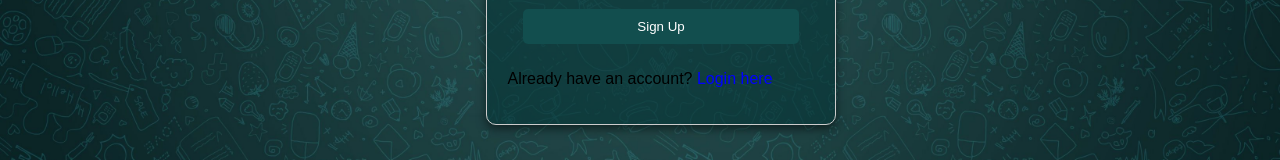
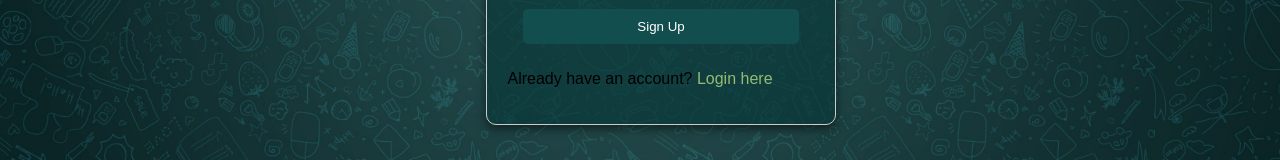
Before and after one commit to Hasindu071/ChatApp-using-React-Firebase-cloud, a React (Create React App) app: page / in a window 1280 px wide. Shown: the part 498-658 px from the top of the page. Built offline with nearby package versions, Linux system fonts and the light colour scheme.

Commit message:
login to siginup route

```diff
--- a/src/components/signInForm.js
+++ b/src/components/signInForm.js
@@ -51,8 +51,8 @@ const Signin = () => {
         <p>
           Don't have an account?{" "}
           <span
-            style={{ color: "blue", cursor: "pointer" }}
-            //onClick={toggleForm} // Call the `toggleForm` function on click
+            style={{ color: "#95bb72", cursor: "pointer" }}
+            onClick={() => navigate("/")}
           >
             Sign up here
           </span>
--- a/src/components/signUpForm.js
+++ b/src/components/signUpForm.js
@@ -76,7 +76,7 @@ const Signup = () => {
         <p>
           Already have an account?{" "}
           <span
-            style={{ color: "blue", cursor: "pointer" }}
+            style={{ color: "#95bb72", cursor: "pointer" }}
             onClick={() => navigate("/signin")} // Navigate to login page
           >
             Login here
```
